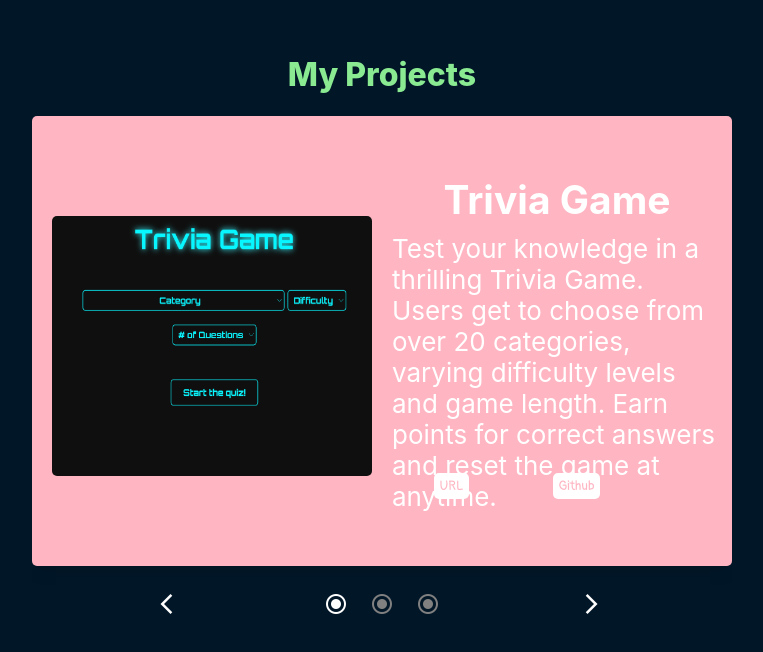
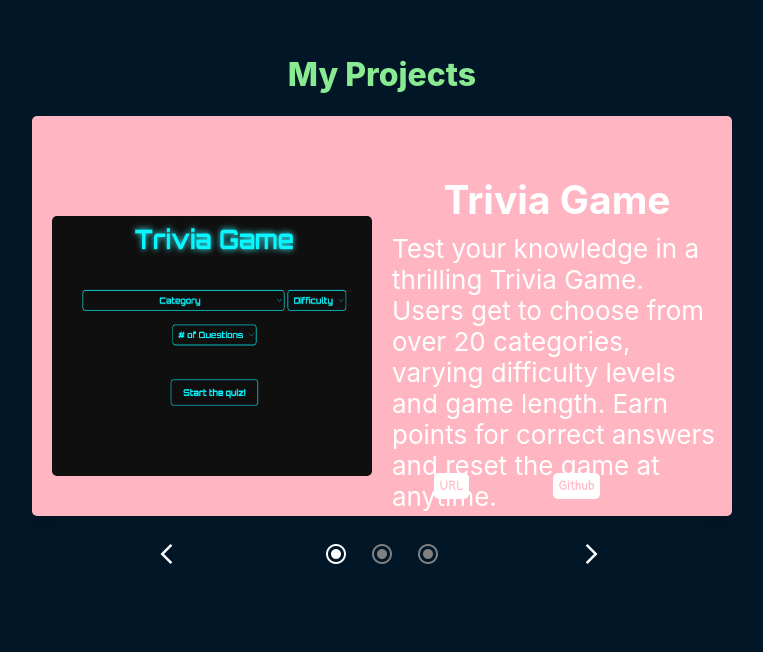
Before and after one commit to anjaliruth/AnjaliMuthusamy, a React (Create React App) app: page / in a window 1280 px wide. Shown: the part 1999-2651 px from the top of the page, without its empty margins (258-1021 px from the left). Built offline with nearby package versions, Linux system fonts and the light colour scheme.

Commit message:
done carousel x3

```diff
--- a/src/App.css
+++ b/src/App.css
@@ -105,7 +105,7 @@ html{
   display: inline-flex;
   align-items: start;
   justify-content: center;
-  height: 450px;
+  height: 400px;
   max-width: 700px;
   /* background-color: #3777FF; */
   background-color: #ffb5c2;
--- a/src/components/Carousel/carousel.js
+++ b/src/components/Carousel/carousel.js
@@ -35,8 +35,8 @@ export default function Carousel() {
       title: "Currency Converter",
       description: "Input your base currency and amount, and instantly obtain the converted value in your desired target currency. It's quick, accurate, and convenient for all your currency conversion needs.",
       image: image3,
-      githubUrl:"https://github.com/anjaliruth/TRIVIA/blob/main/README.md",
-      pageUrl: "https://anjaliruth.github.io/TRIVIA/"
+      githubUrl:"https://github.com/anjaliruth/CorrencyConverter/blob/master/README.md",
+      pageUrl: "https://anjaliruth.github.io/CorrencyConverter/"
     },
   ];
   return (
```
